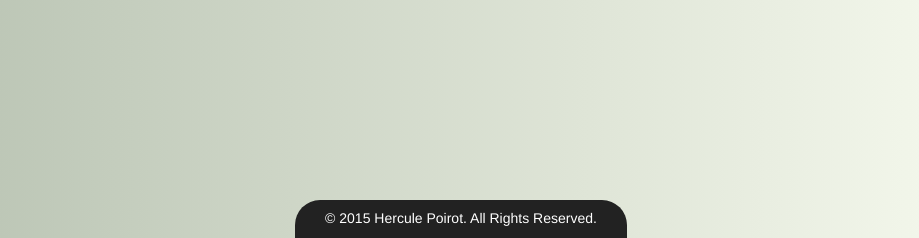
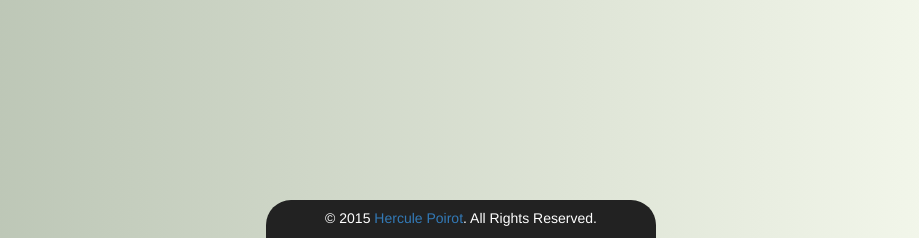
Before and after one commit to linostar/what, a Django app: template templates/what/result.html in a window 1280 px wide. Shown: the part 562-800 px from the top of the page, without its empty margins (179-1098 px from the left). Run offline with Django 3.2, Linux system fonts and the light colour scheme; the template is opened without the code that fills it, so the values that code supplies are empty; some libraries are stand-ins or nearby versions.

Commit message:
Make footer more responsive, and other fixes

```diff
--- a/admin.py
+++ b/admin.py
@@ -1,7 +1,7 @@
 from django.contrib import admin
 
 from what.utils import Utils
-from what.models import Teacher, Student, Quiz, Annal, Question, Answer
+from what.models import Teacher, Student, Quiz, Annal, Question, Answer, Setting
 
 class AnnalAdmin(admin.ModelAdmin):
 	list_display = ["annal_name", "teacher", "enabled", "number_of_questions",
@@ -147,3 +147,4 @@ admin.site.register(Student, StudentAdmin)
 admin.site.register(Quiz, QuizAdmin)
 admin.site.register(Question, QuestionAdmin)
 admin.site.register(Answer, AnswerAdmin)
+admin.site.register(Setting)
--- a/models.py
+++ b/models.py
@@ -85,3 +85,7 @@ class Quiz(models.Model):
 
 class Setting(models.Model):
 	language = models.CharField(max_length=8, default="en")
+	direction = models.CharField(max_length=3, default="ltr")
+
+	def __str__(self):
+		return self.language
--- a/static/what/css/what-style.css
+++ b/static/what/css/what-style.css
@@ -144,7 +144,6 @@ body {
 }
 
 .footer-copyright {
-	width: 26%;
 	color: white;
 	background-color: #222222;
 	padding-top: 0.6em;
--- a/templates/what/base.html
+++ b/templates/what/base.html
@@ -30,8 +30,14 @@
 		</div>
 	</div>
 	<footer class="footer">
-		<div class="container footer-copyright">
-			<p>© 2015 Hercule Poirot. All Rights Reserved.</p>
+		<div class="container">
+			<div class="row">
+				<div class="col-sm-4">
+				</div>
+				<div class="col-sm-4 footer-copyright">
+					<p>© 2015 <a href="mailto:info@poirot-zone.ml">Hercule Poirot</a>. All Rights Reserved.</p>
+				</div>
+			</div>
 		</div>
 	</footer>
 	<script src="{% static 'what/js/jquery-2.1.4.min.js' %}"></script>
--- a/templates/what/result.html
+++ b/templates/what/result.html
@@ -28,8 +28,8 @@
 			<div class="panel-body">
 				<p>Quiz <b><em>{{ quiz_name }}</em></b> was taken on {{ start_time }} UTC.</p>
 				<p>The quiz contained <b>{{ number_of_questions }}</b> questions.</p>
-				<p>Their score was: <b>{{ score }}/100</b>.</p>
-				<p>They finished the quiz in <b>{{ finish_time }}</b>.</p>
+				<p>Score is: <b>{{ score }}/100</b>.</p>
+				<p>Quiz finished in <b>{{ finish_time }}</b>.</p>
 			</div>
 		</div>
 	</div>
--- a/views.py
+++ b/views.py
@@ -6,7 +6,7 @@ from django.core.urlresolvers import reverse
 from django.contrib.auth.decorators import login_required
 from django.contrib.auth import authenticate, login, logout, get_user
 
-from what.models import Teacher, Student, Quiz, Question, Answer, Annal
+from what.models import Teacher, Student, Quiz, Question, Answer, Annal, Setting
 from what.utils import Utils
 
 
```
